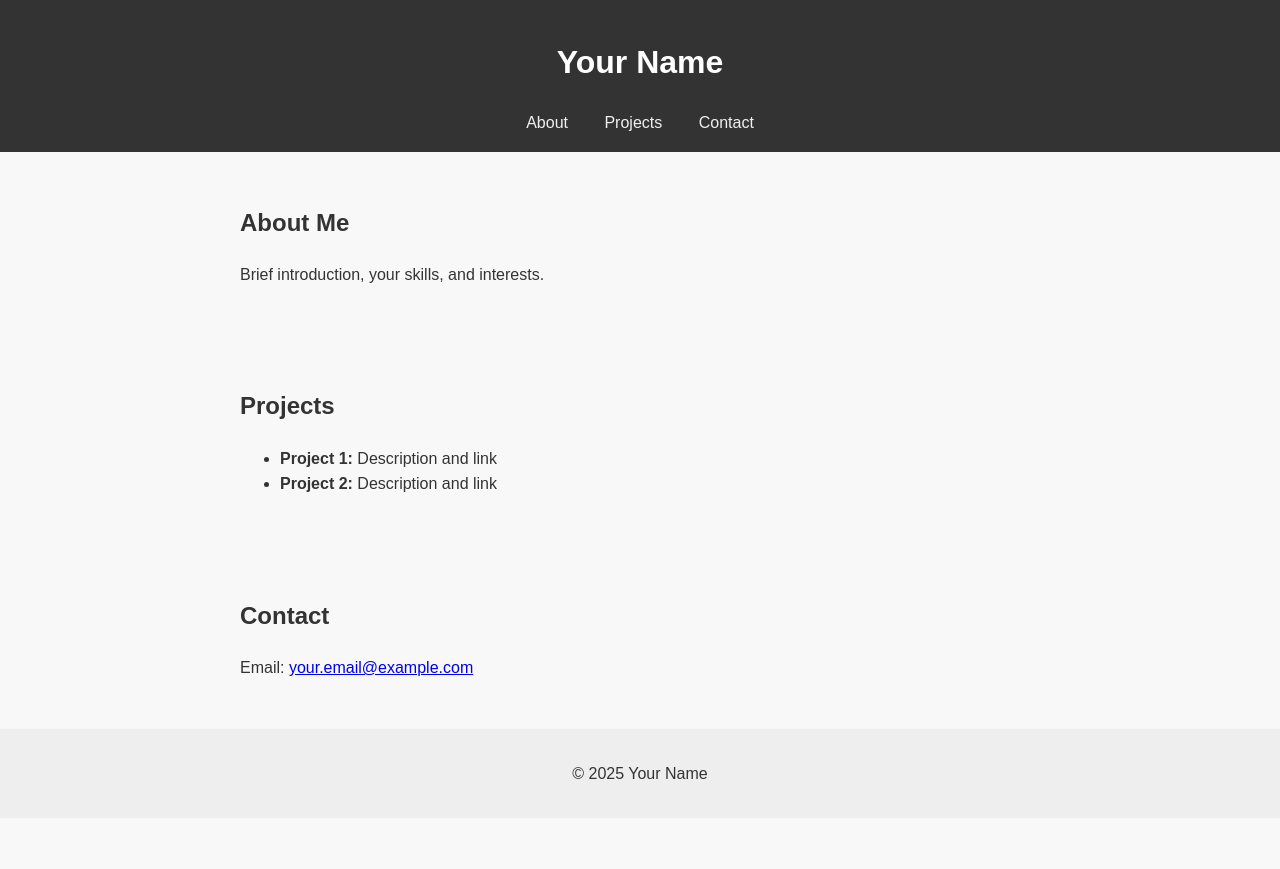
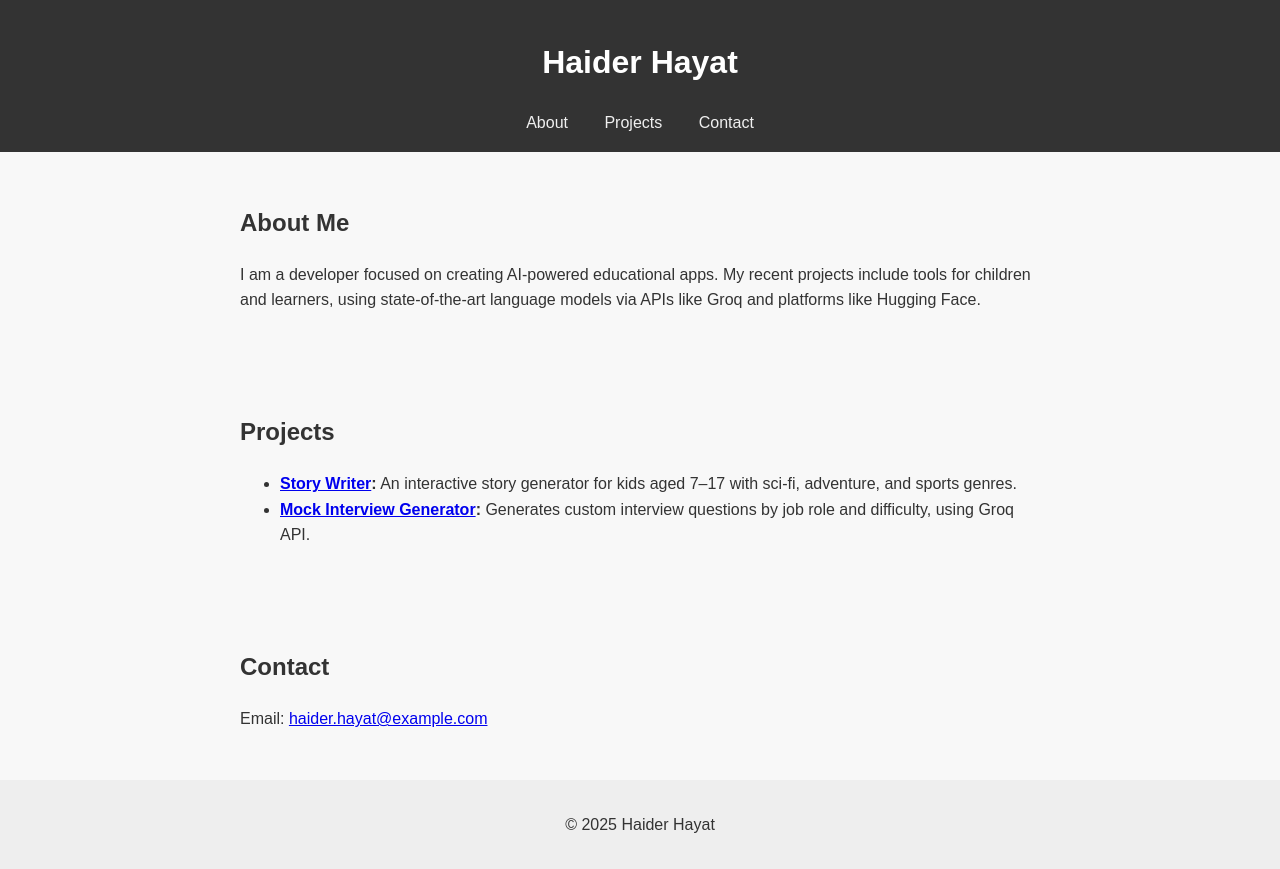
Before and after one commit to sam21733/Portfolio-Haider, a plain HTML site: page index.html in a window 1280 px wide. Before the commit the page ends 818 px from the top, so only its background shows below. Drawn offline with Linux system fonts and the light colour scheme.

Commit message:
Update index.html

```diff
--- a/index.html
+++ b/index.html
@@ -3,12 +3,12 @@
 <head>
   <meta charset="UTF-8">
   <meta name="viewport" content="width=device-width, initial-scale=1">
-  <title>Your Name | Portfolio</title>
+  <title>Haider Hayat | Portfolio</title>
   <link rel="stylesheet" href="style.css">
 </head>
 <body>
   <header>
-    <h1>Your Name</h1>
+    <h1>Haider Hayat</h1>
     <nav>
       <a href="#about">About</a>
       <a href="#projects">Projects</a>
@@ -18,24 +18,24 @@
 
   <section id="about">
     <h2>About Me</h2>
-    <p>Brief introduction, your skills, and interests.</p>
+    <p>I am a developer focused on creating AI-powered educational apps. My recent projects include tools for children and learners, using state-of-the-art language models via APIs like Groq and platforms like Hugging Face.</p>
   </section>
 
   <section id="projects">
     <h2>Projects</h2>
     <ul>
-      <li><strong>Project 1:</strong> Description and link</li>
-      <li><strong>Project 2:</strong> Description and link</li>
+      <li><strong><a href="https://huggingface.co/spaces/Haidi777/story-writer" target="_blank">Story Writer</a>:</strong> An interactive story generator for kids aged 7–17 with sci-fi, adventure, and sports genres.</li>
+      <li><strong><a href="https://huggingface.co/spaces/Haidi777/mock-interview" target="_blank">Mock Interview Generator</a>:</strong> Generates custom interview questions by job role and difficulty, using Groq API.</li>
     </ul>
   </section>
 
   <section id="contact">
     <h2>Contact</h2>
-    <p>Email: <a href="mailto:your.email@example.com">your.email@example.com</a></p>
+    <p>Email: <a href="mailto:haider.hayat@gmail.com">haider.hayat@example.com</a></p>
   </section>
 
   <footer>
-    <p>© 2025 Your Name</p>
+    <p>© 2025 Haider Hayat</p>
   </footer>
 </body>
 </html>
```
